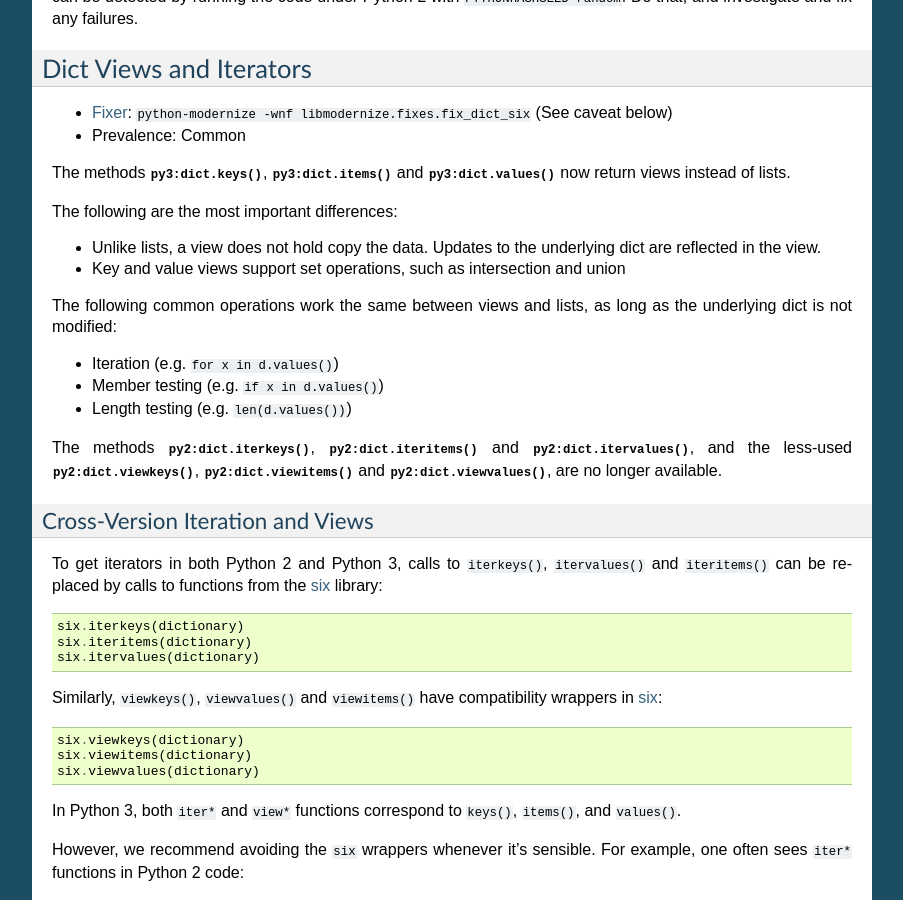
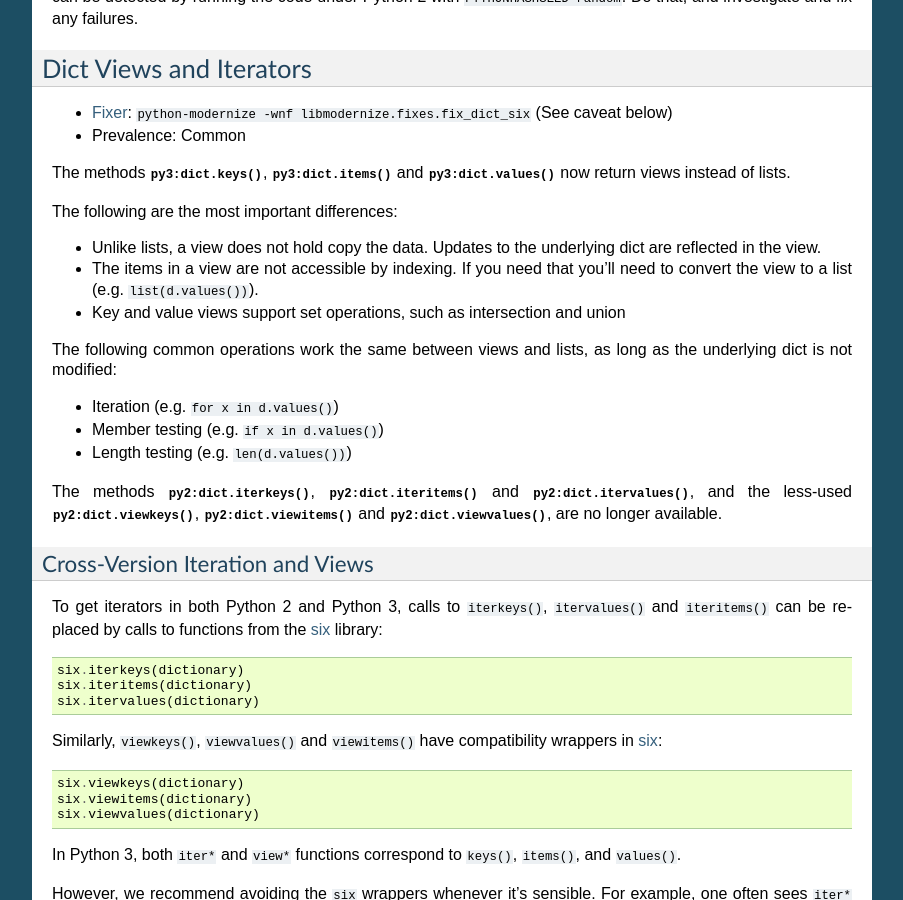
Before and after one commit to fedora-python/portingguide, a Sphinx documentation site: the page built from source/dicts.rst, in a window 1280 px wide and 900 px high, scrolled down 1729 px. Shown: the whole window, without its empty margins (198-1101 px from the left). Built offline with Sphinx 7.4.7, drawn with Linux system fonts in a browser that asks for light colours.

Commit message:
Ade note about dict views not being indexable
Fixes https://github.com/fedora-python/portingguide/issues/19

```diff
--- a/source/dicts.rst
+++ b/source/dicts.rst
@@ -123,6 +123,8 @@ The following are the most important differences:
 
 * Unlike lists, a view does not hold copy the data. Updates to the underlying
   dict are reflected in the view.
+* The items in a view are not accessible by indexing. If you need that you'll
+  need to convert the view to a list (e.g. ``list(d.values())``).
 * Key and value views support set operations, such as intersection and union
 
 The following common operations work the same between views and lists, as long
```
